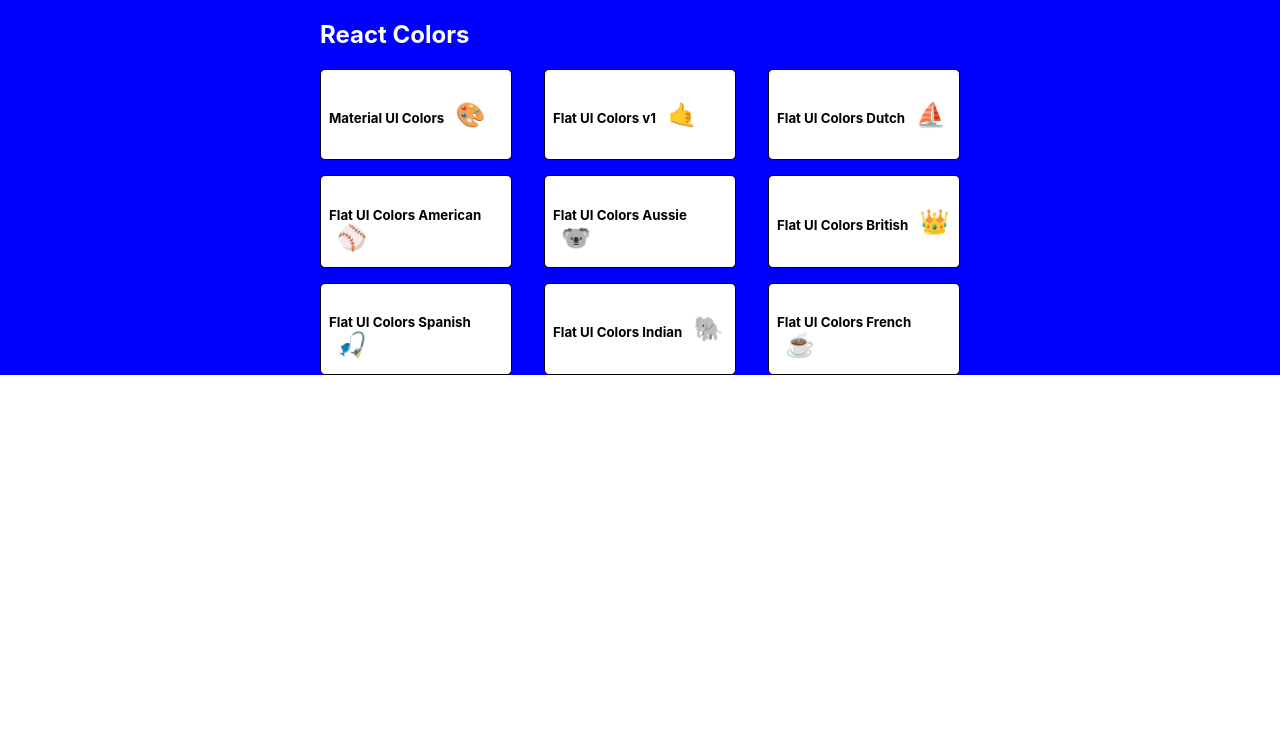
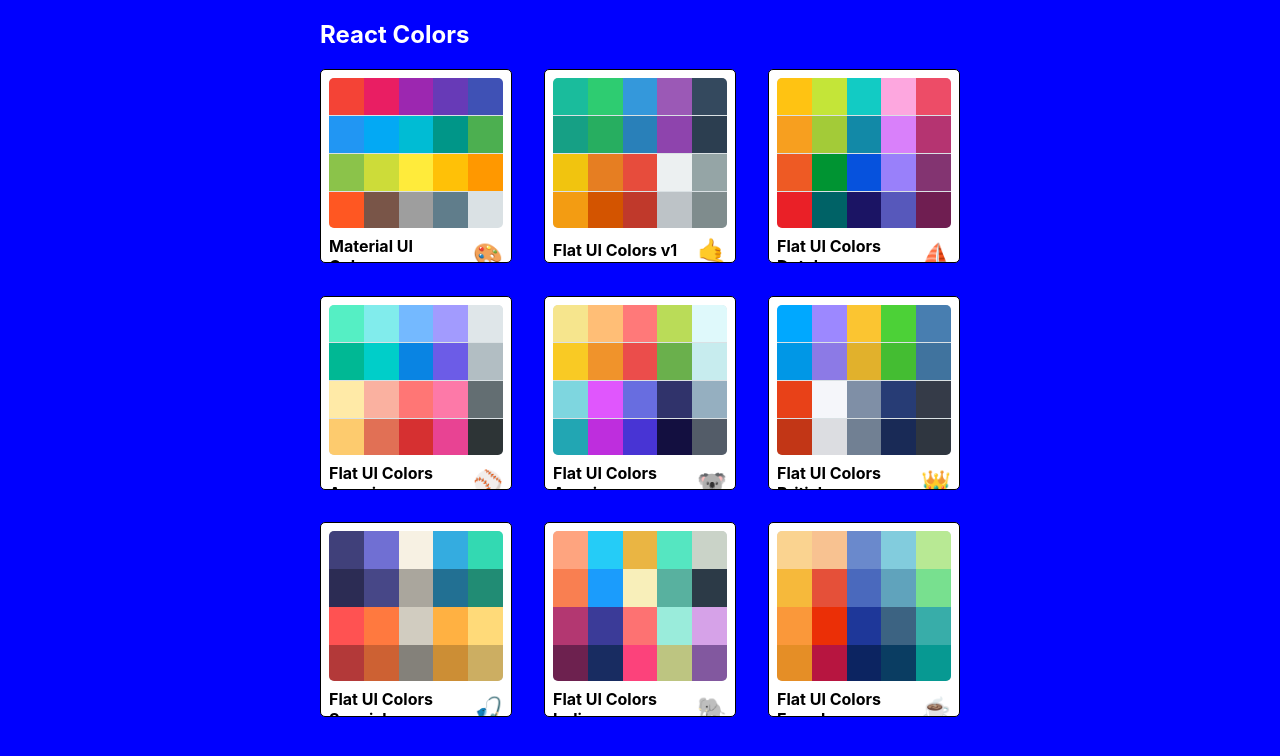
Before and after one commit to Ethan-Barton/React-Colors-App, a React (Create React App) app: page / in a window 1280 px wide. Shown: the top 756 px of the page. Built offline with nearby package versions, Linux system fonts and the light colour scheme.

Commit message:
Finish styling MiniPalette

```diff
--- a/src/MiniPalette.js
+++ b/src/MiniPalette.js
@@ -14,7 +14,11 @@
 		}
 	},
 	colors: {
-		backgroundColor: "grey"
+		backgroundColor: "#dae1e4",
+		height: "150px",
+		width: "100%",
+		borderRadius: "5px",
+		overflow: "hidden"
 	},
 	title: {
 		display: "flex",
@@ -29,15 +33,26 @@
 	emoji: {
 		marginLeft: "0.5rem",
 		fontSize: "1.5rem"
+	},
+	miniColor: {
+		height: "25%",
+		width: "20%",
+		display: "inline-block",
+		margin: "0 auto",
+		position: "relative",
+		marginBottom: "-3.5px"
 	}
 };
 
 function MiniPalette(props) {
-	const { classes, paletteName, emoji } = props;
+	const { classes, paletteName, emoji, colors } = props;
+	const miniColorBoxes = colors.map((color) => (
+		<div className={classes.miniColor} style={{ backgroundColor: color.color }} key={color.name} />
+	));
 	return (
 		<div className={classes.root}>
-			<div className={classes.colors} />
-			<h5 className={classes.titles}>
+			<div className={classes.colors}>{miniColorBoxes}</div>
+			<h5 className={classes.title}>
 				{paletteName} <span className={classes.emoji}>{emoji}</span>
 			</h5>
 		</div>
--- a/src/PaletteList.js
+++ b/src/PaletteList.js
@@ -6,7 +6,7 @@
 const styles = {
 	root: {
 		backgroundColor: "blue",
-		height: "100%",
+		height: "100vh",
 		display: "flex",
 		alignItems: "flex-start",
 		justifyContent: "center"
```
